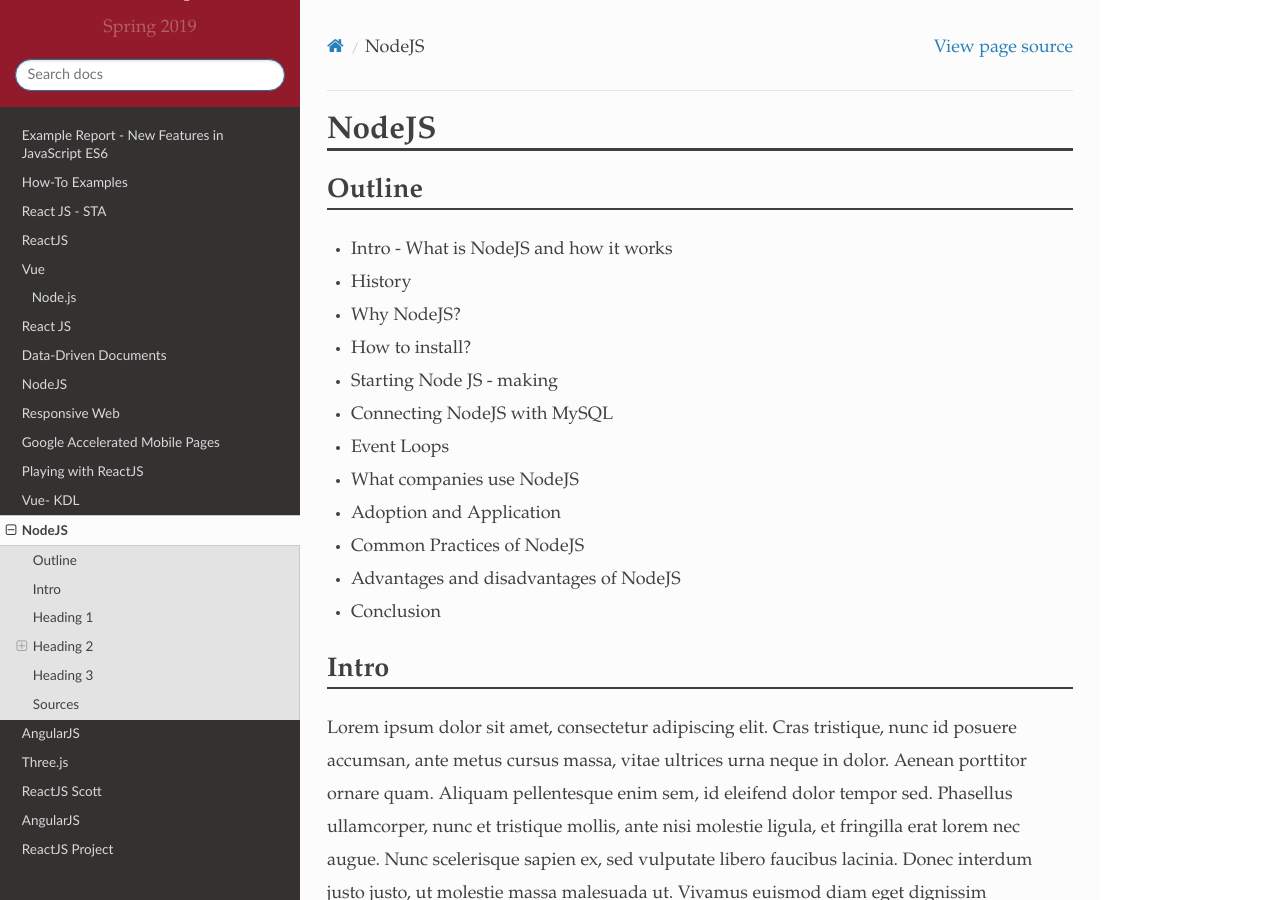
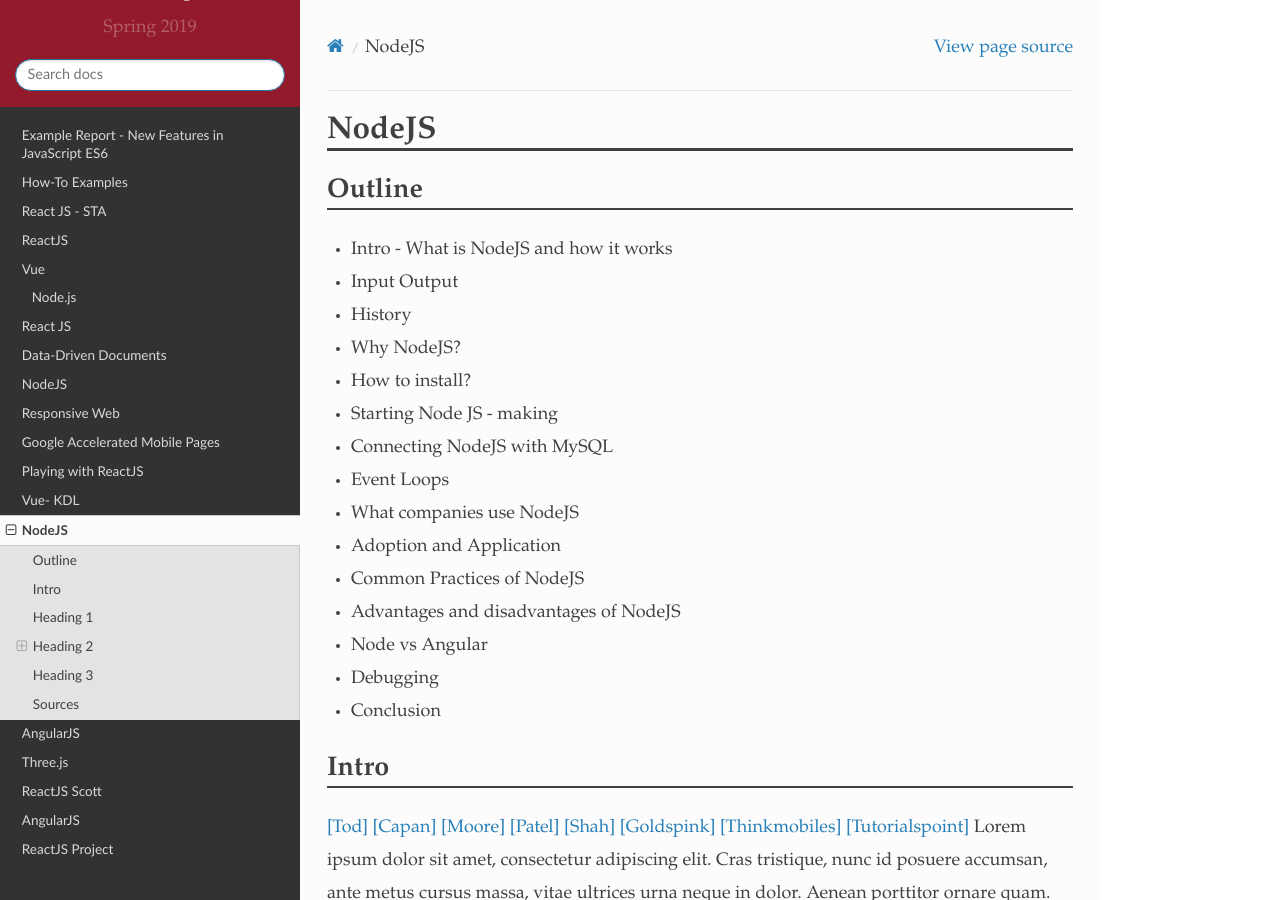
Before and after one commit to pvcraven/2019_spring_web_dev, a Sphinx documentation site: the page built from source/final/luangaphayvong/index.rst, in a window 1280 px wide and 900 px high. Built offline with Sphinx 7.4.7 and the Read the Docs theme 2.0.0, drawn with Linux system fonts in a browser that asks for light colours.

Commit message:
additional outline

```diff
--- a/source/final/luangaphayvong/index.rst
+++ b/source/final/luangaphayvong/index.rst
@@ -4,6 +4,7 @@
 Outline
 -------
 * Intro - What is NodeJS and how it works
+* Input Output
 * History
 * Why NodeJS?
 * How to install?
@@ -14,10 +15,20 @@
 * Adoption and Application
 * Common Practices of NodeJS
 * Advantages and disadvantages of NodeJS
+* Node vs Angular
+* Debugging
 * Conclusion
 
 Intro
 -----
+[Tod]_
+[Capan]_
+[Moore]_
+[Patel]_
+[Shah]_
+[Goldspink]_
+[Thinkmobiles]_
+[Tutorialspoint]_
 Lorem ipsum dolor sit amet, consectetur adipiscing elit. Cras tristique, nunc
 id posuere accumsan, ante metus cursus massa, vitae ultrices urna neque in dolor.
 Aenean porttitor ornare quam. Aliquam pellentesque enim sem, id eleifend dolor
```
